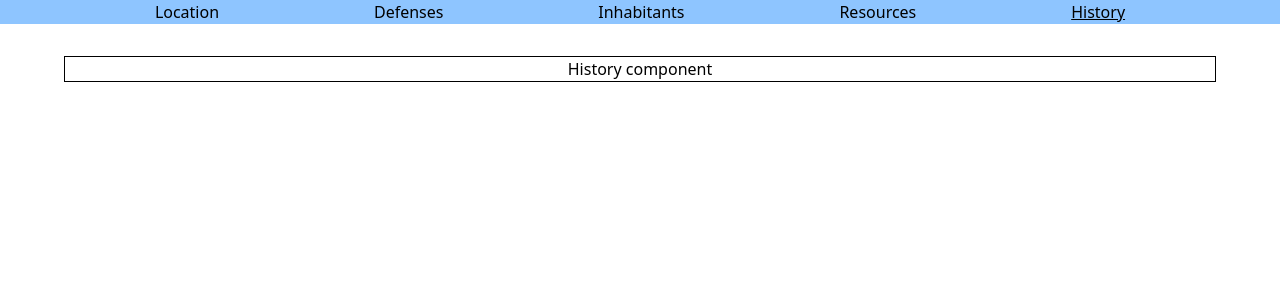
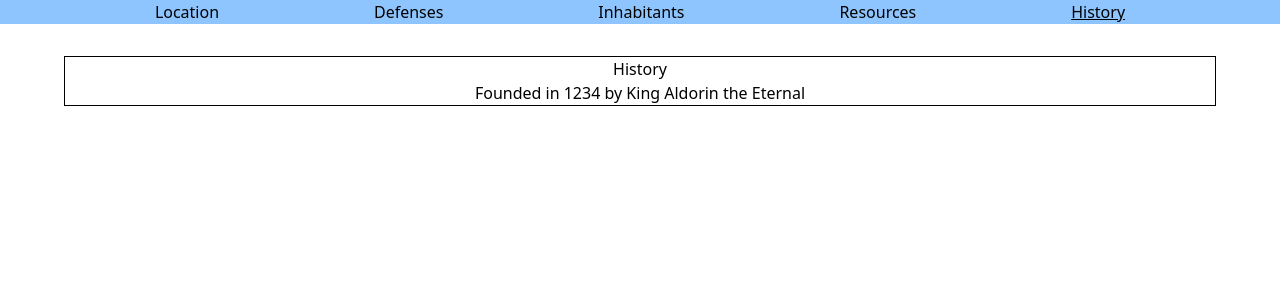
Before and after one commit to juanbenito-aeg/2526-juan-citadel-of-eternal-night, a React (Vite) app: page / in a window 1280 px wide. Both pictures are taken after a click on the link "History". Shown: the top 300 px of the page. Built offline with nearby package versions, Linux system fonts and the light colour scheme.

Commit message:
feat: display the citadel's foundation year along with its founder

```diff
--- a/src/components/History/History.tsx
+++ b/src/components/History/History.tsx
@@ -1,5 +1,13 @@
-import React from 'react'
+import { History as HistoryProps } from "../../interfaces/History";
 
-export default function History() {
-  return <div>History component</div>
+export default function History({ founded, majorEvents }: HistoryProps) {
+  return (
+    <>
+      <h2>History</h2>
+
+      <p>
+        Founded in {founded.year} by {founded.by}
+      </p>
+    </>
+  );
 }
--- a/src/components/Main.tsx
+++ b/src/components/Main.tsx
@@ -46,7 +46,12 @@ function Main({ citadelData, activeSection }: MainProps) {
     }
 
     case Section.HISTORY: {
-      content = <History />;
+      content = (
+        <History
+          founded={citadelData.history.founded}
+          majorEvents={citadelData.history.majorEvents}
+        />
+      );
       break;
     }
   }
--- a/src/interfaces/CitadelData.ts
+++ b/src/interfaces/CitadelData.ts
@@ -1,5 +1,5 @@
 import { Defenses } from "./Defenses";
-import History from "./History";
+import { History } from "./History";
 import { Inhabitants } from "./Inhabitants";
 import { Location } from "./Location";
 import { Resources } from "./Resources";
--- a/src/interfaces/History.ts
+++ b/src/interfaces/History.ts
@@ -15,4 +15,4 @@ interface MajorEvent {
   description: string;
 }
 
-export default History;
+export type { History };
```
